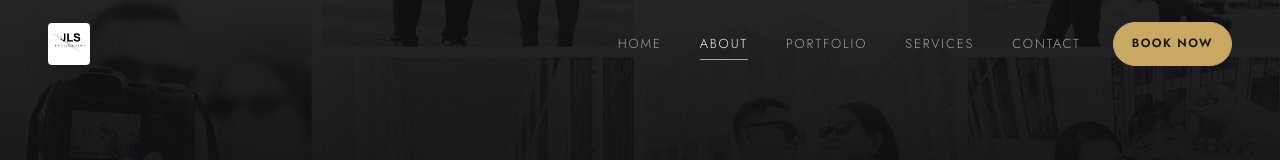
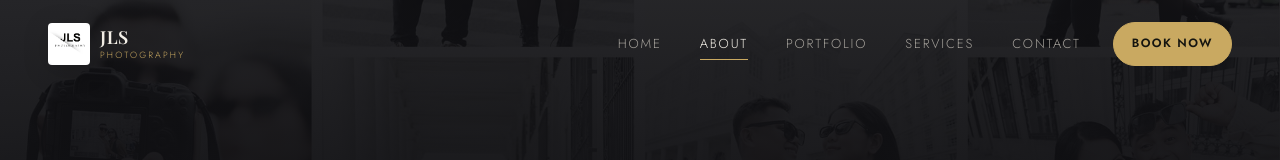
Before and after one commit to jeylouuuu/jls-photography, a website: page public/client/about.html in a window 1280 px wide. Shown: the top 160 px of the page. Drawn offline with nearby package versions, Linux system fonts and the light colour scheme; no server answers; files whose address does not match are found by name; a web font is replaced by a local one.

Commit message:
Add JLS Photography text next to logo in navbar

```diff
--- a/public/client/about.html
+++ b/public/client/about.html
@@ -14,8 +14,9 @@
 <body data-page="about">
   <header class="site-header" id="siteHeader">
     <div class="container nav-wrap">
-      <a class="brand brand--logo-only" href="/" aria-label="Home">
+      <a class="brand" href="/" aria-label="Home">
         <img class="brand-logo" src="/assets/images/jls.jpg" alt="JLS Photography logo">
+        <span class="brand-text"><b>JLS</b><small>Photography</small></span>
       </a>
       <nav class="main-nav" id="mainNav" aria-label="Primary">
         <a class="nav-link" data-nav="home" href="/">Home</a>
```
Also changed, not shown: public/client/contact.html (+2 -1 lines), public/client/index.html (+2 -1 lines), public/client/portfolio.html (+2 -1 lines), public/client/services.html (+2 -1 lines).
